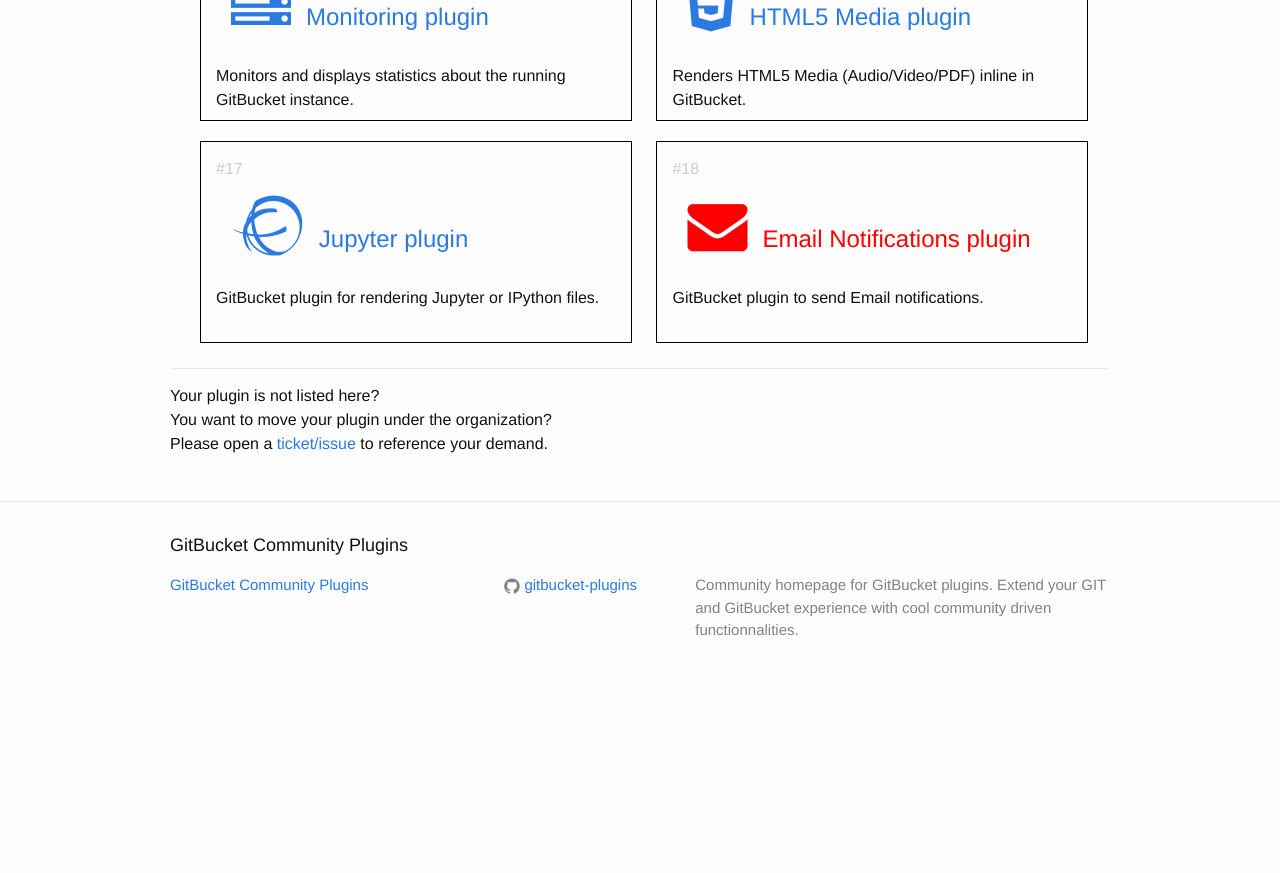
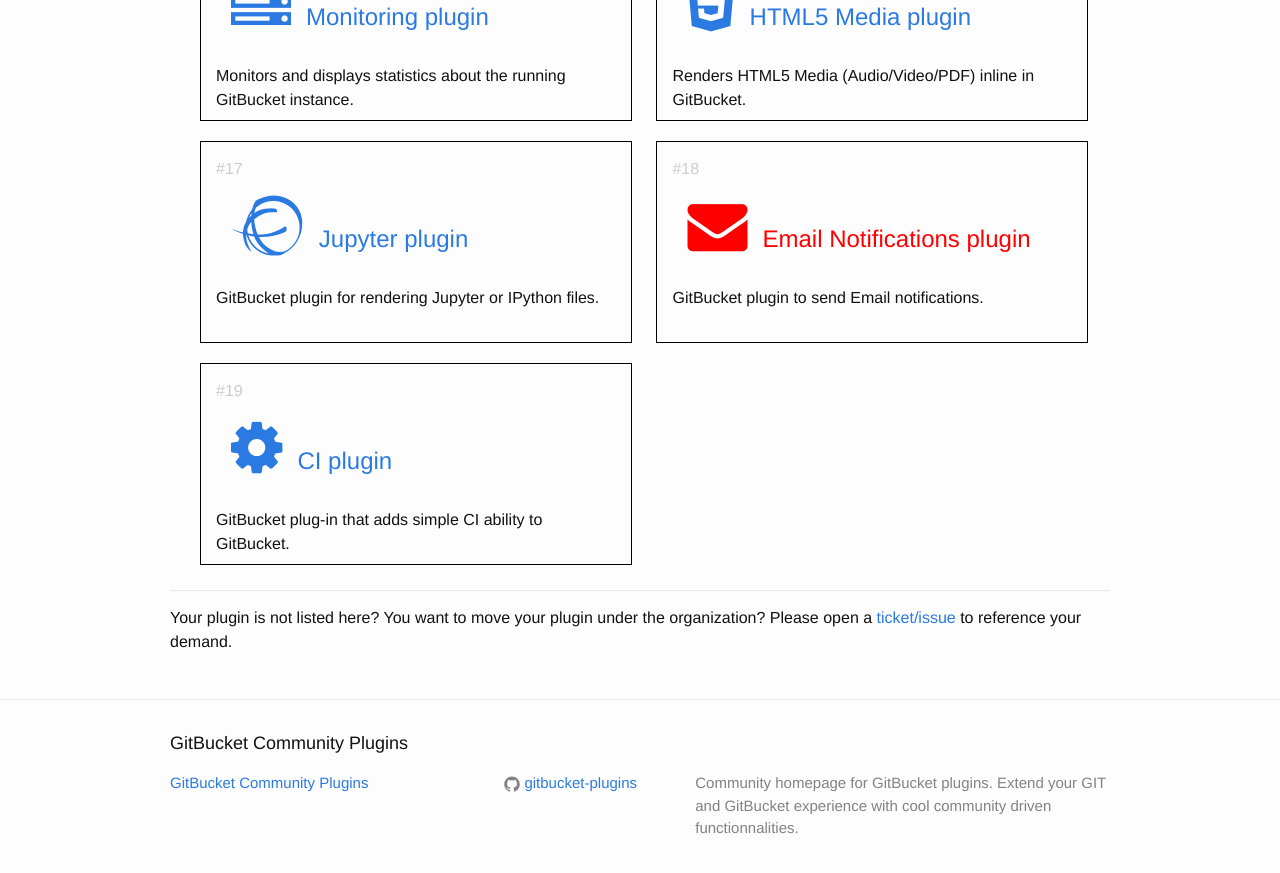
Before and after one commit to gitbucket-plugins/gitbucket-plugins.github.io, a Jekyll site: the page built from index.html, in a window 1280 px wide and 900 px high, scrolled down 1847 px. Shown: the top 873 px of the window. Built offline with Jekyll 4.4.1, drawn with Linux system fonts in a browser that asks for light colours; before the commit the page ends 2549 px from its top, so only the background shows below that.

Commit message:
Add gitbucket-ci-plugin

```diff
--- a/index.html
+++ b/index.html
@@ -125,7 +125,13 @@
           </h2>
           <p>GitBucket plugin to send Email notifications.</p>
       </li>
+      <li>
+          <h2>
+              <a class="post-link" href="https://github.com/takezoe/gitbucket-ci-plugin"><span class="fa fa-cog"></span>CI plugin</a>
+          </h2>
+          <p>GitBucket plug-in that adds simple CI ability to GitBucket.</p>
+      </li>
   </ul>
     <p class="separator"/>
-  <p>Your plugin is not listed here?<br>You want to move your plugin under the organization?<br>Please open a <a href="https://github.com/gitbucket-plugins/gitbucket-plugins.github.io/issues">ticket/issue</a> to reference your demand.</p>
+    <p>Your plugin is not listed here? You want to move your plugin under the organization? Please open a <a href="https://github.com/gitbucket-plugins/gitbucket-plugins.github.io/issues">ticket/issue</a> to reference your demand.</p>
 </div>
```
